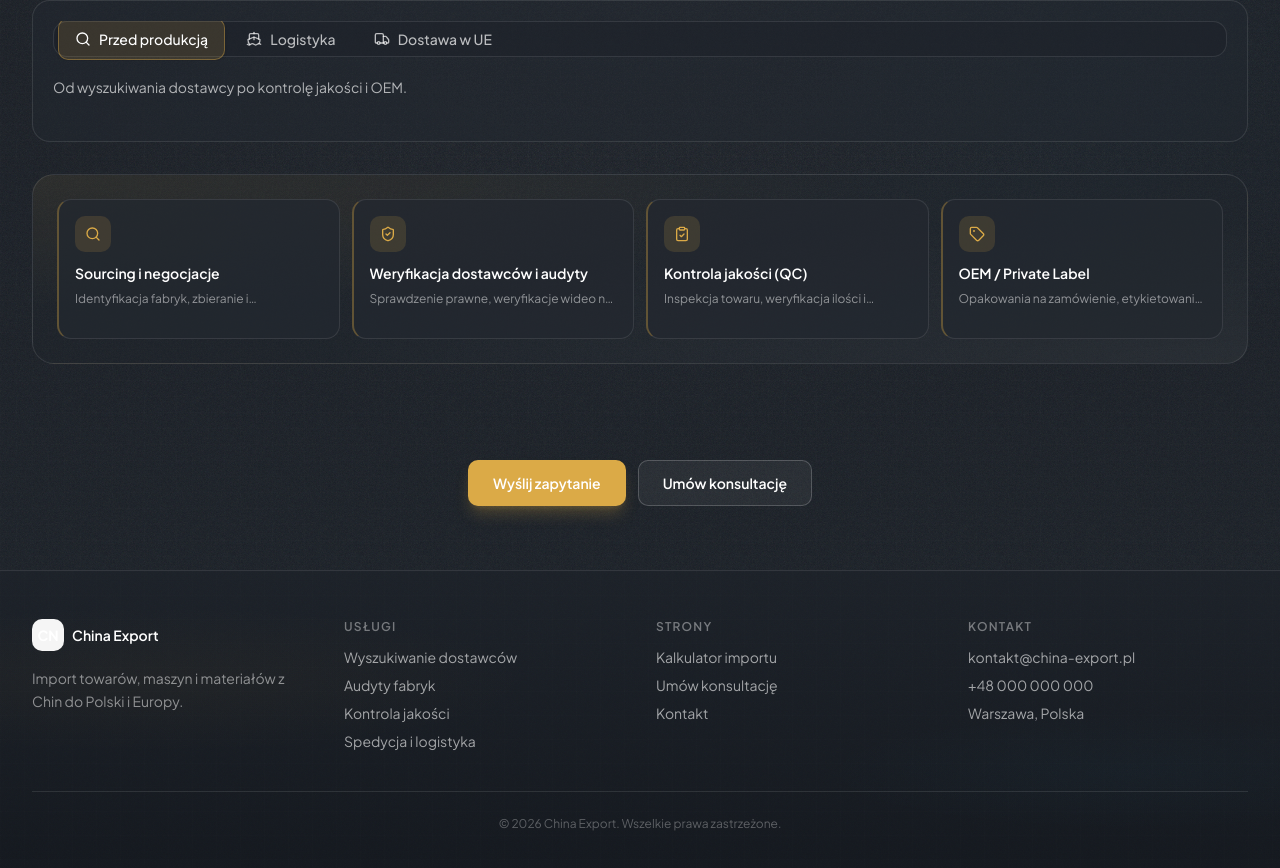
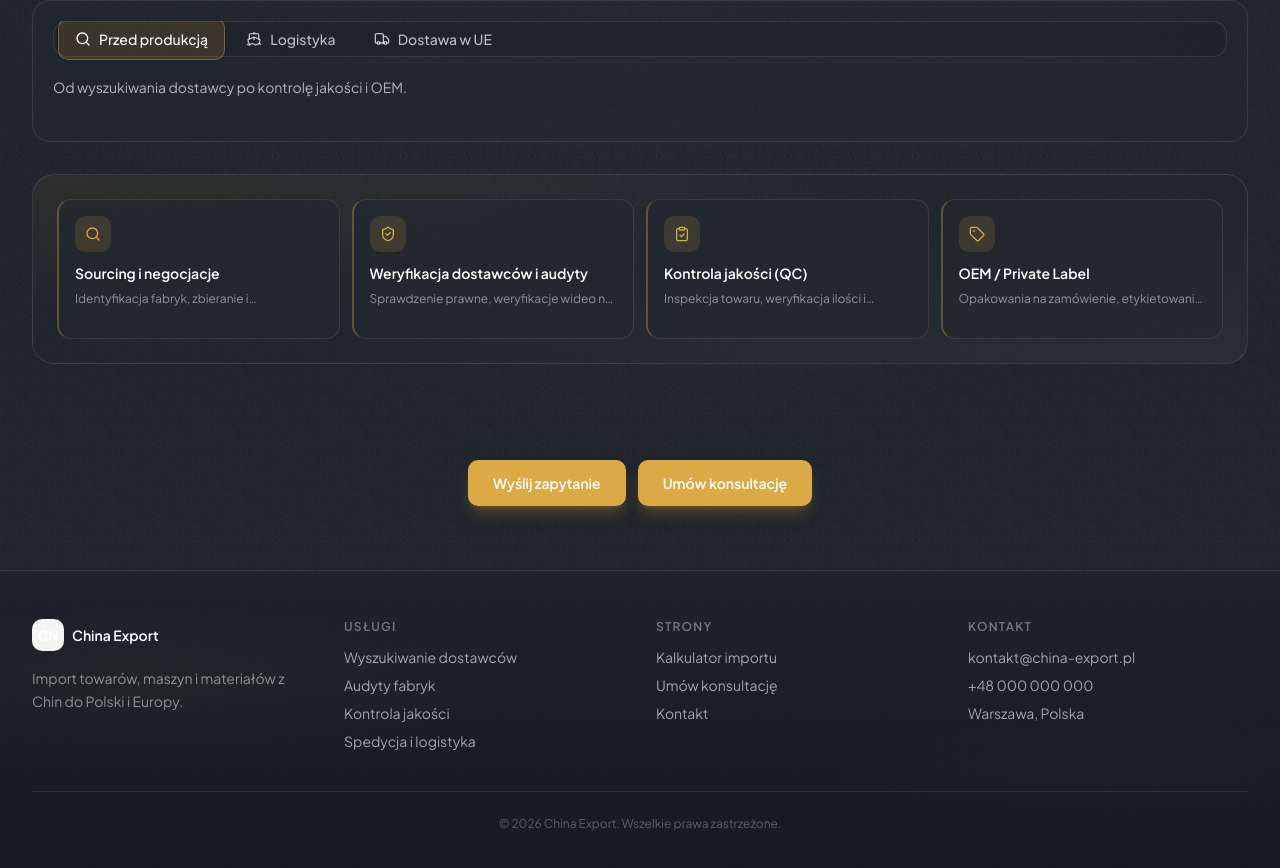
Before and after one commit to sanfranciskoq/china-export_kyrylo, a Next.js app: page /uslugi in a window 1280 px wide. Shown: the part 868-1736 px from the top of the page. Built offline with nearby package versions, Linux system fonts and the light colour scheme.

Commit message:
Refactor AboutGridPanel and AboutGridSection to remove deprecated CTA links and introduce a new section CTA. Update styles for consistency across components, enhancing the overall user experience.

```diff
--- a/src/components/about/AboutGridPanel.tsx
+++ b/src/components/about/AboutGridPanel.tsx
@@ -2,7 +2,6 @@
 
 import { useState } from "react";
 import Image from "next/image";
-import Link from "next/link";
 import type { AboutGridPanel as AboutGridPanelData } from "@/content/about-grid";
 import { cn } from "@/lib/utils";
 
@@ -59,12 +58,6 @@ export function AboutGridPanel({
         <p className="mt-3 max-w-md text-sm leading-relaxed text-gray-200/90 sm:text-base">
           {panel.description}
         </p>
-        <Link
-          href={panel.cta.href}
-          className="mt-6 inline-flex items-center justify-center rounded-lg border border-accent-light/20 bg-accent-light px-5 py-3 text-sm font-semibold text-white shadow-lg shadow-accent-light/25 transition-colors hover:bg-[#dbaa47] focus-visible:outline-none focus-visible:ring-2 focus-visible:ring-accent-light focus-visible:ring-offset-2 focus-visible:ring-offset-navy"
-        >
-          {panel.cta.label}
-        </Link>
       </div>
     </article>
   );
--- a/src/components/about/AboutGridSection.tsx
+++ b/src/components/about/AboutGridSection.tsx
@@ -1,6 +1,8 @@
+import Link from "next/link";
+import { ArrowRight } from "lucide-react";
 import { SectionEdgeFade } from "@/components/backgrounds/SectionEdgeFade";
 import { AboutGridPanel } from "@/components/about/AboutGridPanel";
-import { aboutGridHero, aboutGridRow } from "@/content/about-grid";
+import { aboutGridHero, aboutGridRow, aboutGridSectionCta } from "@/content/about-grid";
 
 export function AboutGridSection() {
   const [qualityControl, businessTrips] = aboutGridRow;
@@ -26,6 +28,16 @@ export function AboutGridSection() {
           />
           <AboutGridPanel panel={businessTrips} />
         </div>
+
+        <div className="mt-8 flex justify-center">
+          <Link
+            href={aboutGridSectionCta.href}
+            className="inline-flex items-center gap-2 rounded-lg border border-accent-light/20 bg-accent-light px-6 py-3 text-sm font-semibold text-white shadow-lg shadow-accent-light/25 transition-colors duration-200 hover:bg-[#dbaa47] focus-visible:outline-none focus-visible:ring-2 focus-visible:ring-accent-light focus-visible:ring-offset-2 focus-visible:ring-offset-navy"
+          >
+            {aboutGridSectionCta.label}
+            <ArrowRight className="h-4 w-4" aria-hidden />
+          </Link>
+        </div>
       </div>
     </section>
   );
--- a/src/components/forms/ConsultationForm.tsx
+++ b/src/components/forms/ConsultationForm.tsx
@@ -82,7 +82,7 @@ export function ConsultationForm() {
 
           <button
             type="submit"
-            className="w-full rounded-lg bg-accent px-6 py-3.5 text-sm font-semibold text-white transition-colors hover:bg-accent-light sm:w-auto"
+            className="w-full rounded-lg border border-accent-light/20 bg-accent-light px-6 py-3.5 text-sm font-semibold text-white shadow-lg shadow-accent-light/25 transition-colors hover:bg-[#dbaa47] sm:w-auto"
           >
             Umów konsultację
           </button>
--- a/src/components/hero/HeroCTAs.tsx
+++ b/src/components/hero/HeroCTAs.tsx
@@ -52,7 +52,7 @@ export function HeroCTAs({ className }: { className?: string }) {
         >
           Oblicz transport
         </HeroButton>
-        <HeroButton variant="tertiary" href="/konsultacja">
+        <HeroButton variant="primary" href="/konsultacja" className="sm:min-w-[180px]">
           Umów konsultację
         </HeroButton>
       </div>
--- a/src/components/pages/PageCtaBand.tsx
+++ b/src/components/pages/PageCtaBand.tsx
@@ -1,4 +1,10 @@
 import Link from "next/link";
+
+const goldCtaClassName =
+  "inline-flex justify-center rounded-lg border border-accent-light/20 bg-accent-light px-6 py-3 text-sm font-semibold text-white shadow-lg shadow-accent-light/25 transition-colors hover:bg-[#dbaa47]";
+
+const mutedCtaClassName =
+  "inline-flex justify-center rounded-lg border border-white/20 bg-white/5 px-6 py-3 text-sm font-semibold text-white transition-colors hover:bg-white/10";
 
 type PageCtaBandProps = {
   primary: { label: string; href: string };
@@ -9,16 +15,17 @@ export function PageCtaBand({ primary, secondary }: PageCtaBandProps) {
   return (
     <div className="mx-auto max-w-3xl px-4 py-12 sm:px-6 sm:py-16 lg:px-8">
       <div className="flex flex-col items-center justify-center gap-3 sm:flex-row">
-        <Link
-          href={primary.href}
-          className="inline-flex justify-center rounded-lg border border-accent-light/20 bg-accent-light px-6 py-3 text-sm font-semibold text-white shadow-lg shadow-accent-light/25 transition-colors hover:bg-[#dbaa47]"
-        >
+        <Link href={primary.href} className={goldCtaClassName}>
           {primary.label}
         </Link>
         {secondary && (
           <Link
             href={secondary.href}
-            className="inline-flex justify-center rounded-lg border border-white/20 bg-white/5 px-6 py-3 text-sm font-semibold text-white transition-colors hover:bg-white/10"
+            className={
+              secondary.label === "Umów konsultację"
+                ? goldCtaClassName
+                : mutedCtaClassName
+            }
           >
             {secondary.label}
           </Link>
--- a/src/content/about-grid.ts
+++ b/src/content/about-grid.ts
@@ -2,17 +2,20 @@ export type AboutGridPanel = {
   id: string;
   title: string;
   description: string;
-  cta: { label: string; href: string };
   image: string;
   imageAlt: string;
 };
+
+export const aboutGridSectionCta = {
+  label: "Poznaj nasz zespół w Chinach",
+  href: "/zespol-w-chinach",
+} as const;
 
 export const aboutGridHero: AboutGridPanel = {
   id: "team-china",
   title: "Zespół w Chinach",
   description:
     "Lokalny zespół na miejscu — od weryfikacji dostawców po koordynację produkcji i wysyłki.",
-  cta: { label: "Poznaj nasz zespół", href: "/kontakt" },
   image: "/image/china_office.jpg",
   imageAlt: "Biuro i zespół China Export w Chinach",
 };
@@ -36,7 +39,6 @@ export const aboutGridRow: AboutGridPanel[] = [
     title: "Kontrola jakości i dokumentacja",
     description:
       "Inspekcje QA, raporty z kontroli, certyfikaty i pełna dokumentacja zgodna z wymogami importu do UE.",
-    cta: { label: "Dowiedz się więcej", href: "/kontakt" },
     image: "/image/quality_control.jpg",
     imageAlt: "Kontrola jakości towarów przed wysyłką z Chin",
   },
@@ -45,7 +47,6 @@ export const aboutGridRow: AboutGridPanel[] = [
     title: "Wyjazdy biznesowe do Chin",
     description:
       "Organizujemy wizyty w fabrykach, tłumaczenia na miejscu i wsparcie podczas negocjacji z dostawcami.",
-    cta: { label: "Umów konsultację", href: "/konsultacja" },
     image: "/image/business_trips.jpg",
     imageAlt: "Transport lotniczy — wyjazdy biznesowe do Chin",
   },
```
